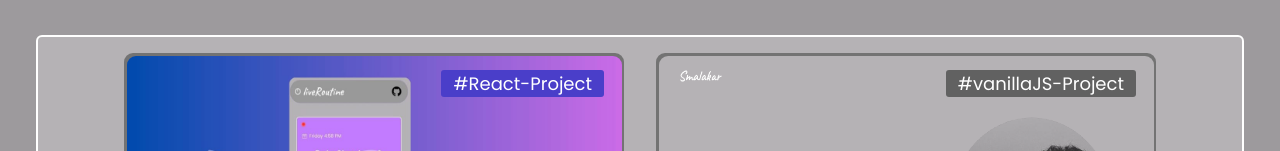
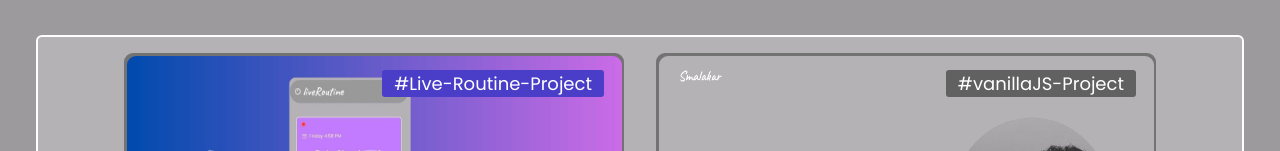
Before and after one commit to smalakargh/next-portfolio, a Next.js app: page /smalakar-projects in a window 1280 px wide. Shown: the part 801-952 px from the top of the page. Built offline with nearby package versions, Linux system fonts and the light colour scheme.

Commit message:
New Updated #Project Added

```diff
--- a/app/smalakar-projects/page.tsx
+++ b/app/smalakar-projects/page.tsx
@@ -39,7 +39,7 @@ function page() {
     <div className='w-full flex flex-col p-4 md:p-9 gap-4 bg-[#9d9a9d]'>
       <section className='w-full flex-center flex-wrap bg-[#b5b2b5] border-2 border-white rounded-md' id='Project_section'>
         {/* All Project-Sections  */}
-        <ProjectsBox imgLink='/Projects/Live-RoutineImg.jpg' imgName='Reacy-Project' iconLinks={['/Projects/icons/REACTJS.svg','/Projects/icons/TAILWINDCSS.svg','/Projects/icons/GIT.svg','/Projects/icons/GITHUB.svg','/Projects/icons/VERCEL.svg']} liveLink='https://live-routine-smalakar.vercel.app/' tag='#React-Project' tagColor='#4a3ec9'/>
+        <ProjectsBox imgLink='/Projects/Live-RoutineImg.jpg' imgName='Reacy-Project' iconLinks={['/Projects/icons/REACTJS.svg','/Projects/icons/TAILWINDCSS.svg','/Projects/icons/GIT.svg','/Projects/icons/GITHUB.svg','/Projects/icons/VERCEL.svg']} liveLink='https://live-routine-smalakar.vercel.app/' tag='#Live-Routine-Project' tagColor='#4a3ec9'/>
         <ProjectsBox imgLink='/Projects/01PJ.png' imgName='Vanilla-Project' iconLinks={['/Projects/icons/HTML5.svg','/Projects/icons/CSS3.svg','/Projects/icons/JS.svg','/Projects/icons/GIT.svg','/Projects/icons/GITHUB.svg']} liveLink='https://portfolio-smalakars-projects.vercel.app/' tag='#vanillaJS-Project' tagColor='#616161'/>
         <ProjectsBox imgLink='/Projects/02PJ.png' imgName='React-Project' iconLinks={['/Projects/icons/REACTJS.svg','/Projects/icons/TAILWINDCSS.svg','/Projects/icons/GIT.svg','/Projects/icons/GITHUB.svg','/Projects/icons/VERCEL.svg']} liveLink='https://smalakarweb.vercel.app/' tag='#reactJS-Project' />
         <ProjectsBox imgLink='/Projects/03PJ.png' imgName='NextJs-Projects' iconLinks={['/Projects/icons/NEXTJS.svg','/Projects/icons/TAILWINDCSS.svg','/Projects/icons/Gsap.png','/Projects/icons/GIT.svg','/Projects/icons/GITHUB.svg','/Projects/icons/AI.svg']} liveLink='https://smalakar.vercel.app/' tag='#nextJS-project' />
```
